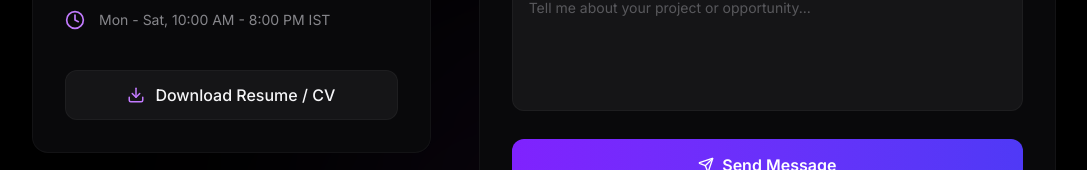
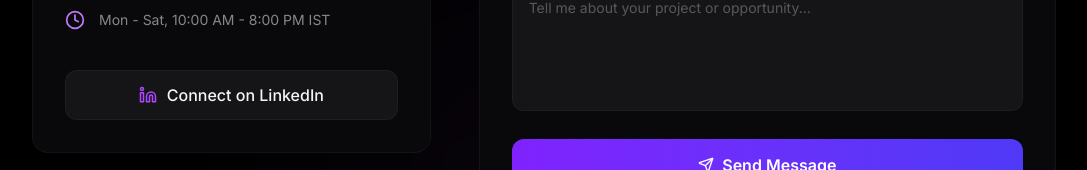
Before and after one commit to Kumaraditya18/Portfolio, a React (Vite) app: page / in a window 1280 px wide. Shown: the part 4307-4477 px from the top of the page, without its empty margins (96-1183 px from the left). Built offline with nearby package versions, Linux system fonts and the light colour scheme.

Commit message:
style: taller portrait blending overlay, fix light mode hover colors to dark purple, and convert Contact resume download to LinkedIn connect link

```diff
--- a/src/components/Contact.jsx
+++ b/src/components/Contact.jsx
@@ -103,15 +103,16 @@ const Contact = () => {
                 </div>
               </div>
 
-              {/* Download Resume Button */}
+              {/* Connect LinkedIn Button */}
               <div className="mt-4">
                 <a
-                  href="/KumarAdityaResume.pdf"
-                  download
+                  href="https://www.linkedin.com/in/kumar-aditya-098202257/"
+                  target="_blank"
+                  rel="noopener noreferrer"
                   className="inline-flex items-center justify-center gap-2.5 w-full bg-badge-app border border-border-app hover:border-purple-500/30 hover:bg-purple-500/5 text-text-app font-medium py-3 rounded-xl transition-all duration-300 group"
                 >
-                  <Download className="w-4.5 h-4.5 text-purple-400 group-hover:text-purple-300 transition-colors" />
-                  Download Resume / CV
+                  <Linkedin className="w-4.5 h-4.5 text-purple-500 dark:text-purple-400 group-hover:text-purple-600 dark:group-hover:text-purple-300 transition-colors" />
+                  Connect on LinkedIn
                 </a>
               </div>
             </div>
--- a/src/components/Experience.jsx
+++ b/src/components/Experience.jsx
@@ -105,7 +105,7 @@ const Experience = () => {
                 {/* Card Title Header */}
                 <div className="flex flex-col md:flex-row md:items-center justify-between gap-2 mb-4">
                   <div>
-                    <h4 className="text-lg md:text-xl font-bold text-text-app group-hover:text-purple-300 transition-colors duration-200">
+                    <h4 className="text-lg md:text-xl font-bold text-text-app group-hover:text-purple-600 dark:group-hover:text-purple-300 transition-colors duration-200">
                       {exp.title}
                     </h4>
                     <div className="text-sm text-text-muted-app font-medium flex items-center gap-1.5 mt-0.5">
@@ -152,7 +152,7 @@ const Experience = () => {
                   {exp.skills.map((skill, sIdx) => (
                     <span
                       key={sIdx}
-                      className="text-[10px] font-semibold font-mono tracking-wider px-2 py-1 rounded bg-badge-app border border-border-app text-text-muted-app hover:border-purple-500/20 hover:text-purple-300 transition-all duration-200"
+                      className="text-[10px] font-semibold font-mono tracking-wider px-2 py-1 rounded bg-badge-app border border-border-app text-text-muted-app hover:border-purple-500/20 hover:text-purple-600 dark:hover:text-purple-300 transition-all duration-200"
                     >
                       {skill}
                     </span>
--- a/src/components/Hero.jsx
+++ b/src/components/Hero.jsx
@@ -151,7 +151,7 @@ const Hero = () => {
                 alt="Kumar Aditya Portrait"
                 className="w-full h-auto object-contain object-bottom select-none pointer-events-none relative z-10 transition-transform duration-500 hover:scale-[1.025] filter drop-shadow-[0_10px_20px_rgba(61,43,31,0.15)] dark:drop-shadow-[0_12px_24px_rgba(0,0,0,0.6)]"
               />
-              <div className="absolute inset-x-0 bottom-0 h-16 bg-gradient-to-t from-bg-app to-transparent z-20"></div>
+              <div className="absolute inset-x-0 bottom-0 h-28 bg-gradient-to-t from-bg-app to-transparent z-20"></div>
             </div>
 
           </div>
--- a/src/components/Projects.jsx
+++ b/src/components/Projects.jsx
@@ -171,7 +171,7 @@ const Projects = () => {
                 <div>
                   <div className="flex items-start justify-between gap-4 mb-2">
                     <div>
-                      <h4 className="text-lg md:text-xl font-bold text-text-app group-hover:text-purple-300 transition-colors">
+                      <h4 className="text-lg md:text-xl font-bold text-text-app group-hover:text-purple-600 dark:group-hover:text-purple-300 transition-colors">
                         {proj.title}
                       </h4>
                       <p className="text-[11px] text-[#a771ee] font-mono mt-0.5">{proj.subtitle}</p>
```
